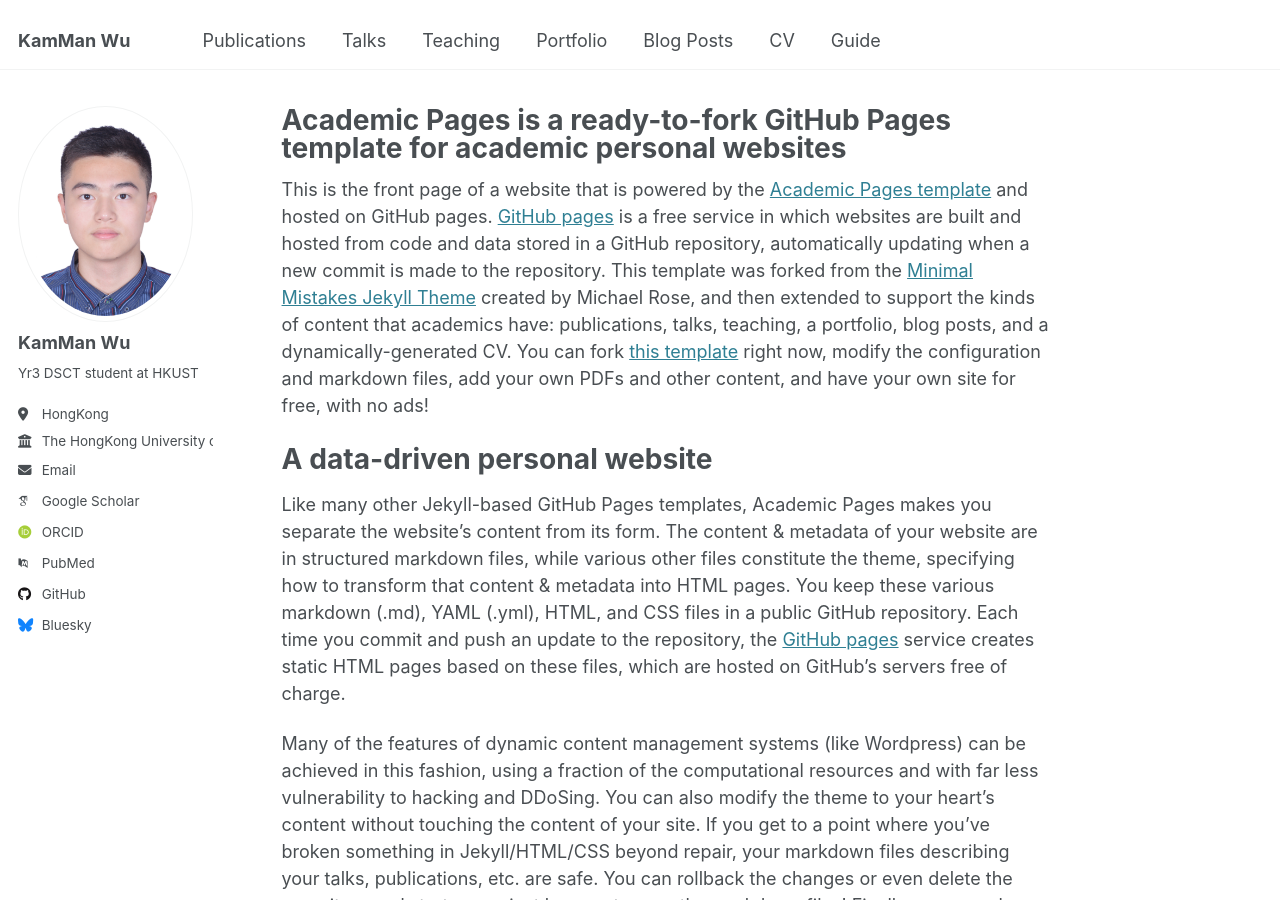
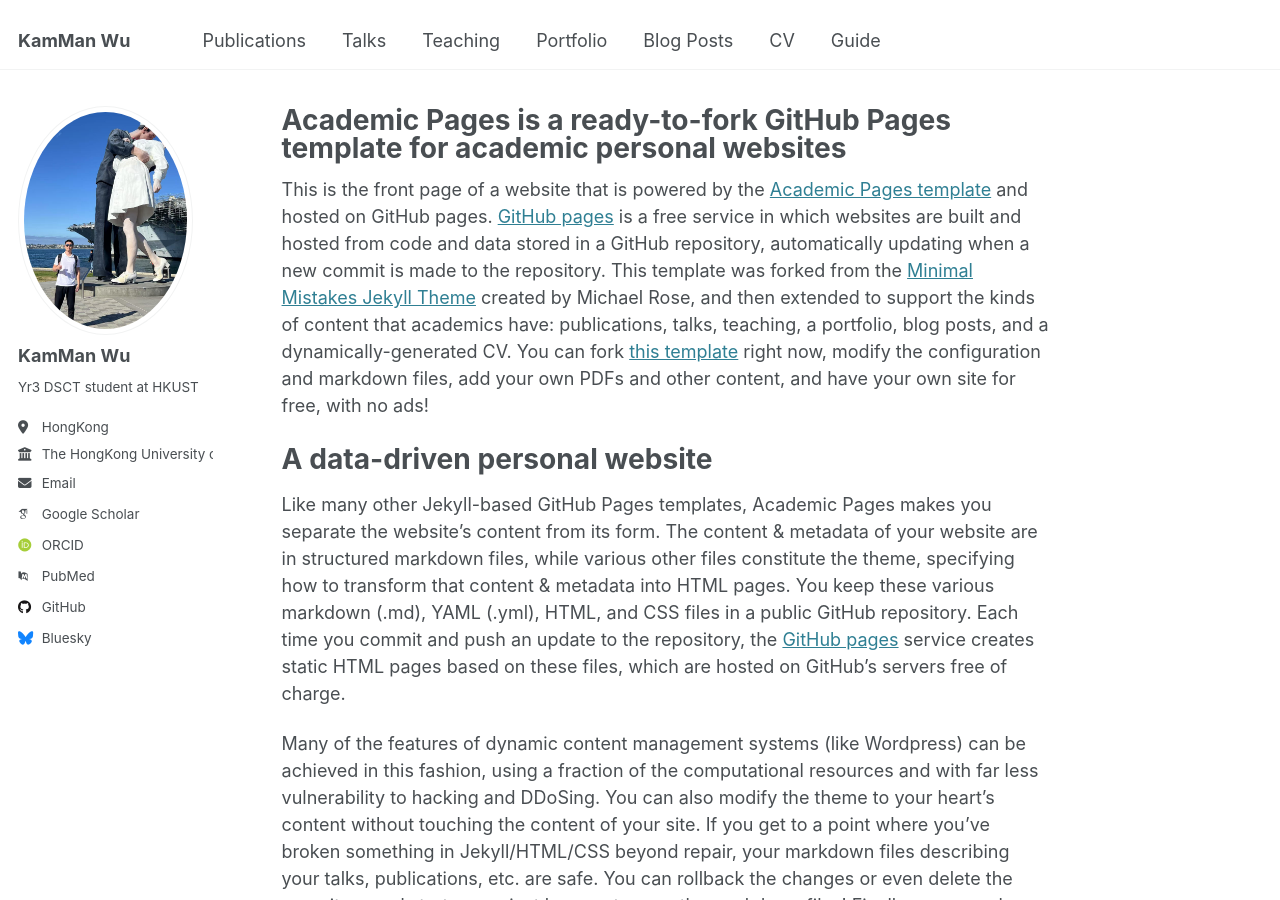
Before and after one commit to WJM-George/WJM-George.github.io, a Jekyll site: the page built from _pages/about.md, in a window 1280 px wide and 900 px high. Built offline with Jekyll 4.4.1, drawn with Linux system fonts in a browser that asks for light colours; some web fonts are replaced.

Commit message:
s1
attemptt

```diff
--- a/_config.yml
+++ b/_config.yml
@@ -22,7 +22,7 @@ repository               : "https://github.com/WJM-George/WJM-George.github.io"
 #               Additional customization can be done by editing /_includes/author-profile.html
 author:
   # Biographic information
-  avatar           : "personal_pic.jpg"
+  avatar           : "sandiego.jpg"
   name             : "KamMan Wu"
   pronouns         : # example: "she/her"
   bio              : "Yr3 DSCT student at HKUST"
```
Also changed, not shown: images/sandiego.jpg (added).
